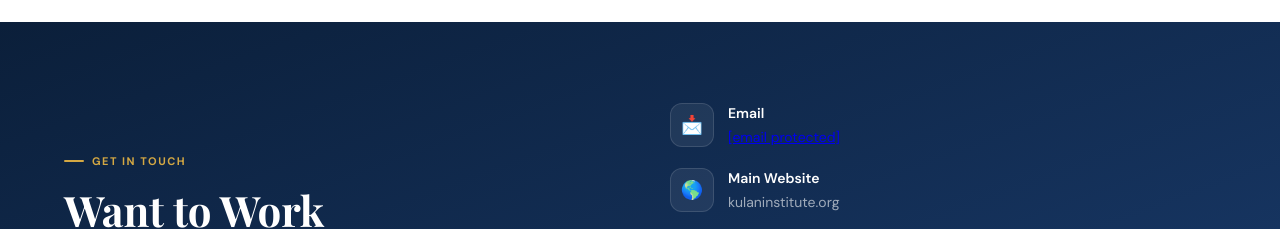
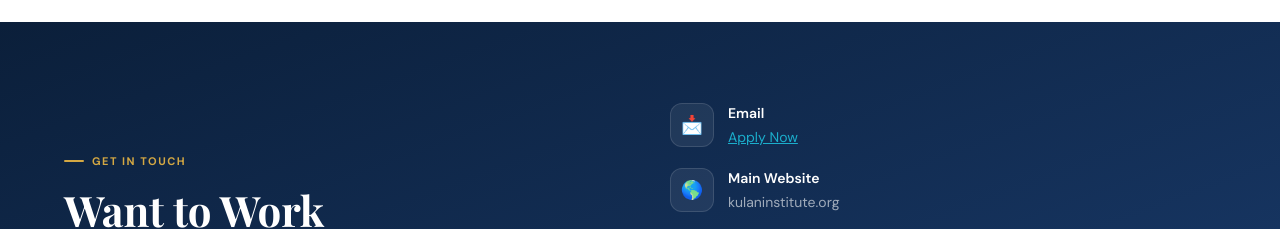
Before and after one commit to mmohamud25/kulaninstitute-about, a plain HTML site: page index.html in a window 1280 px wide. Shown: the part 5400-5629 px from the top of the page. Drawn offline with nearby package versions, Linux system fonts and the light colour scheme; a web font is replaced by a local one.

Commit message:
Update index.html

```diff
--- a/index.html
+++ b/index.html
@@ -462,7 +462,7 @@ footer { background:var(--navy);padding:40px 5%;border-top:1px solid rgba(255,25
         <div class="contact-item-icon">&#128233;</div>
         <div class="contact-item-text">
           <strong>Email</strong>
-          <a href="/cdn-cgi/l/email-protection" class="__cf_email__" data-cfemail="4b22252d240b203e272a252225383f223f3e3f2e6524392c">[email&#160;protected]</a>
+          <a href="https://apply.kulaninstitute.org" style="color:var(--cyan);">Apply Now</a>
         </div>
       </div>
       <div class="contact-item">
@@ -1025,7 +1025,7 @@ footer { background:var(--navy);padding:40px 5%;border-top:1px solid rgba(255,25
         <div class="contact-item-icon">&#128233;</div>
         <div class="contact-item-text">
           <strong>Email</strong>
-          <a href="/cdn-cgi/l/email-protection" class="__cf_email__" data-cfemail="4b22252d240b203e272a252225383f223f3e3f2e6524392c">[email&#160;protected]</a>
+          <a href="https://apply.kulaninstitute.org" style="color:var(--cyan);">Apply Now</a>
         </div>
       </div>
       <div class="contact-item">
@@ -1085,3 +1085,5 @@ footer { background:var(--navy);padding:40px 5%;border-top:1px solid rgba(255,25
 // Fade in on scroll
 var fades = document.querySelectorAll('.fade-up');
 var obs = new IntersectionObserver(
+</body>
+</html>
```
